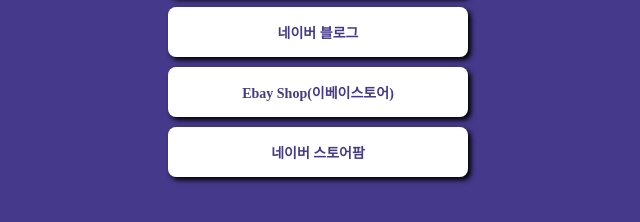
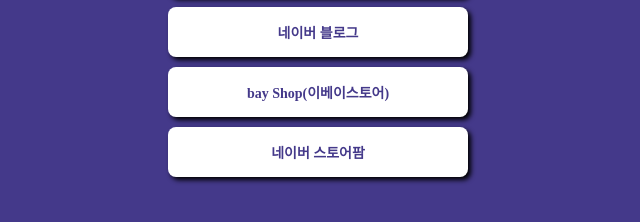
Before and after one commit to kotaeeun/mapage, a plain HTML site: page index.html in a window 1280 px wide. Shown: the part 366-588 px from the top of the page, 322-962 px from the left. Drawn offline with Linux system fonts and the light colour scheme; a web font is replaced by a local one.

Commit message:
Update index.html

```diff
--- a/index.html
+++ b/index.html
@@ -87,7 +87,7 @@ body {
             <a target="_blank" href="https://www.instagram.com/so_lazycollector/">일상(인스타그램)</a>
             <a target="_blank" href="https://www.instagram.com/goody.and.goody/">구디앤구디(인스타그램)</a>
             <a target="_blank" href="https://blog.naver.com/solazycollector/">네이버 블로그</a>
-            <a target="_blank" href="https://www.ebay.com/str/lazycollector/">Ebay Shop(이베이스토어)</a>
+            <a target="_blank" href="https://www.ebay.com/str/lazycollector/">bay Shop(이베이스토어)</a>
             <a target="_blank" href="">네이버 스토어팜</a>
         </div>
 
```
